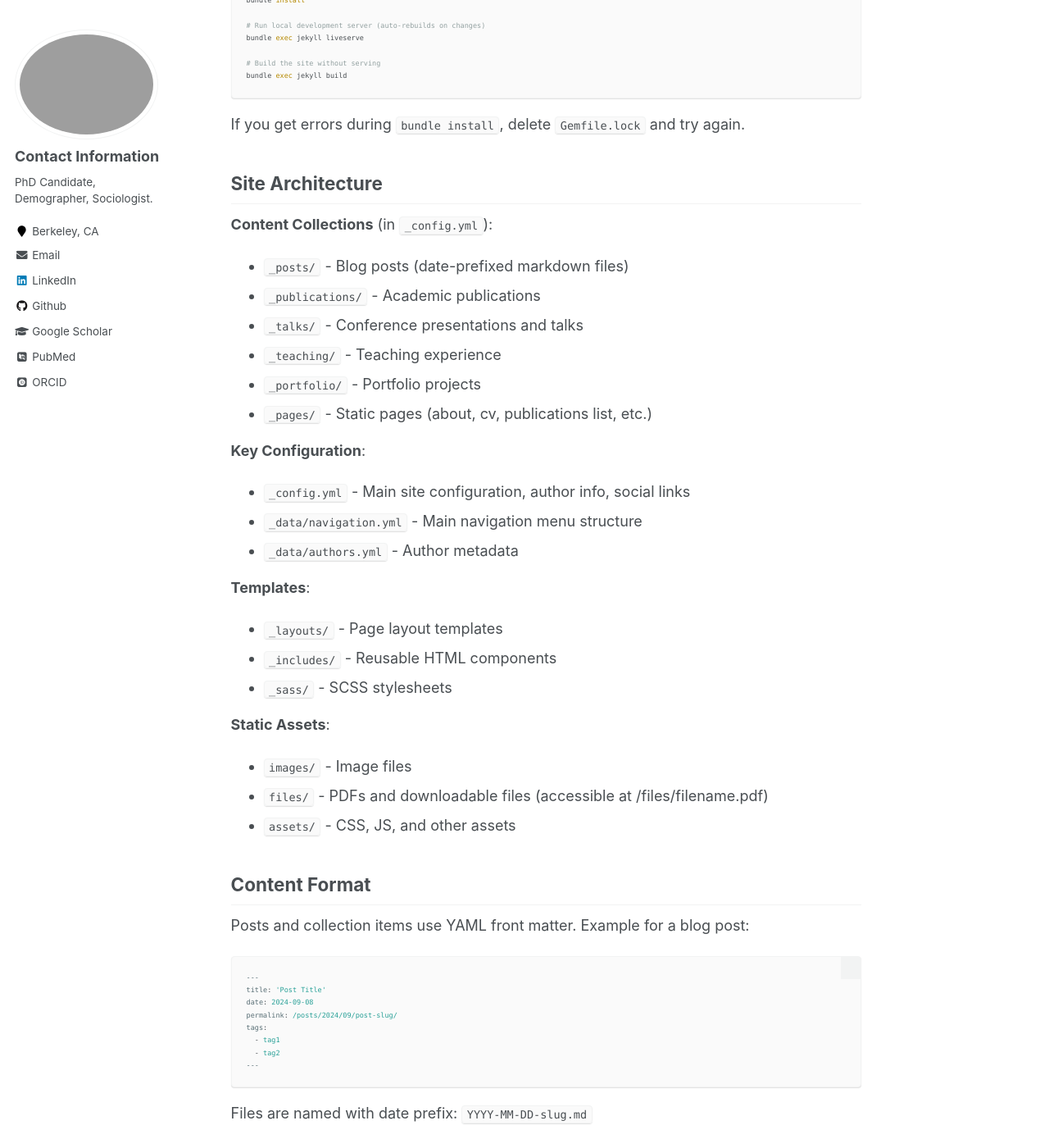
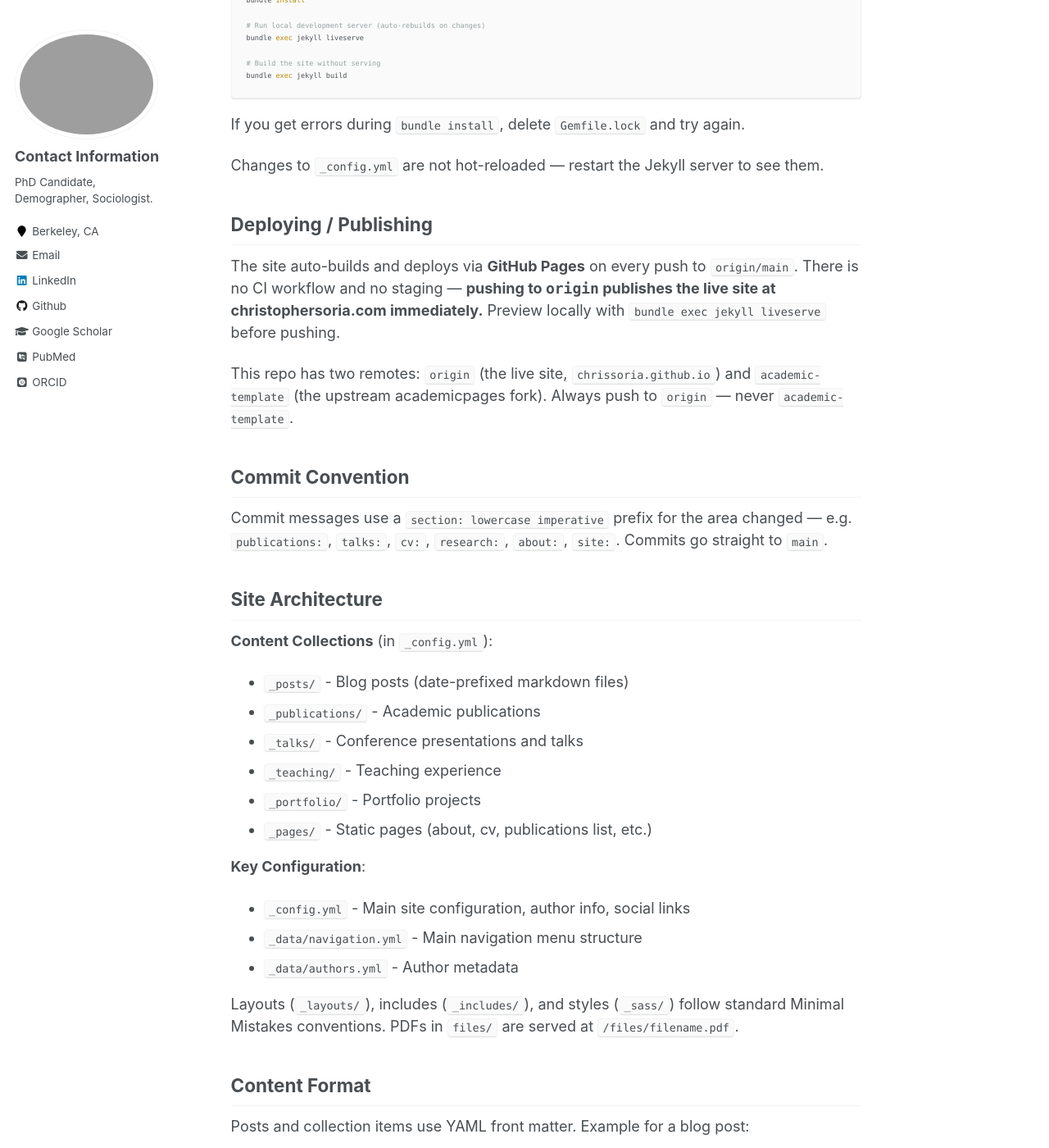
Before and after one commit to chrissoria/chrissoria.github.io, a Jekyll site: the page built from CLAUDE.md, in a window 1280 px wide and 1400 px high, scrolled down 575 px. Shown: the whole window at 82% size. Built offline with Jekyll 4.4.1, drawn with Linux system fonts in a browser that asks for light colours; some web fonts are replaced; our own code applies the rules of GitHub Pages for plain Markdown files; some of the changed text lies outside the part shown.

Commit message:
docs: expand CLAUDE.md with deploy, remotes, commit convention, and content naming
Co-Authored-By: Claude Opus 4.8 <noreply@anthropic.com>

````diff
--- a/CLAUDE.md
+++ b/CLAUDE.md
@@ -21,6 +21,18 @@ bundle exec jekyll build
 
 If you get errors during `bundle install`, delete `Gemfile.lock` and try again.
 
+Changes to `_config.yml` are not hot-reloaded — restart the Jekyll server to see them.
+
+## Deploying / Publishing
+
+The site auto-builds and deploys via **GitHub Pages** on every push to `origin/main`. There is no CI workflow and no staging — **pushing to `origin` publishes the live site at christophersoria.com immediately.** Preview locally with `bundle exec jekyll liveserve` before pushing.
+
+This repo has two remotes: `origin` (the live site, `chrissoria.github.io`) and `academic-template` (the upstream academicpages fork). Always push to `origin` — never `academic-template`.
+
+## Commit Convention
+
+Commit messages use a `section: lowercase imperative` prefix for the area changed — e.g. `publications:`, `talks:`, `cv:`, `research:`, `about:`, `site:`. Commits go straight to `main`.
+
 ## Site Architecture
 
 **Content Collections** (in `_config.yml`):
@@ -36,15 +48,7 @@ If you get errors during `bundle install`, delete `Gemfile.lock` and try again.
 - `_data/navigation.yml` - Main navigation menu structure
 - `_data/authors.yml` - Author metadata
 
-**Templates**:
-- `_layouts/` - Page layout templates
-- `_includes/` - Reusable HTML components
-- `_sass/` - SCSS stylesheets
-
-**Static Assets**:
-- `images/` - Image files
-- `files/` - PDFs and downloadable files (accessible at /files/filename.pdf)
-- `assets/` - CSS, JS, and other assets
+Layouts (`_layouts/`), includes (`_includes/`), and styles (`_sass/`) follow standard Minimal Mistakes conventions. PDFs in `files/` are served at `/files/filename.pdf`.
 
 ## Content Format
 
@@ -60,4 +64,9 @@ tags:
 ---
 ```
 
-Files are named with date prefix: `YYYY-MM-DD-slug.md`
+File naming differs by collection:
+- `_posts/YYYY-MM-DD-slug.md`
+- `_publications/YYYY-MM-DD-slug.md`
+- `_talks/YYYY-MM-DD-talk-N.md` — talks are **numbered**, not slugged
+
+Publications and talks carry richer front matter than posts (`collection`, `type`, `permalink`, `venue`, and for publications `paperurl` + `citation`). `markdown_generator/` has Python scripts (`publications.py`, `talks.py`, `pubsFromBib.py`) to generate these entries from `.tsv`/BibTeX.
````
